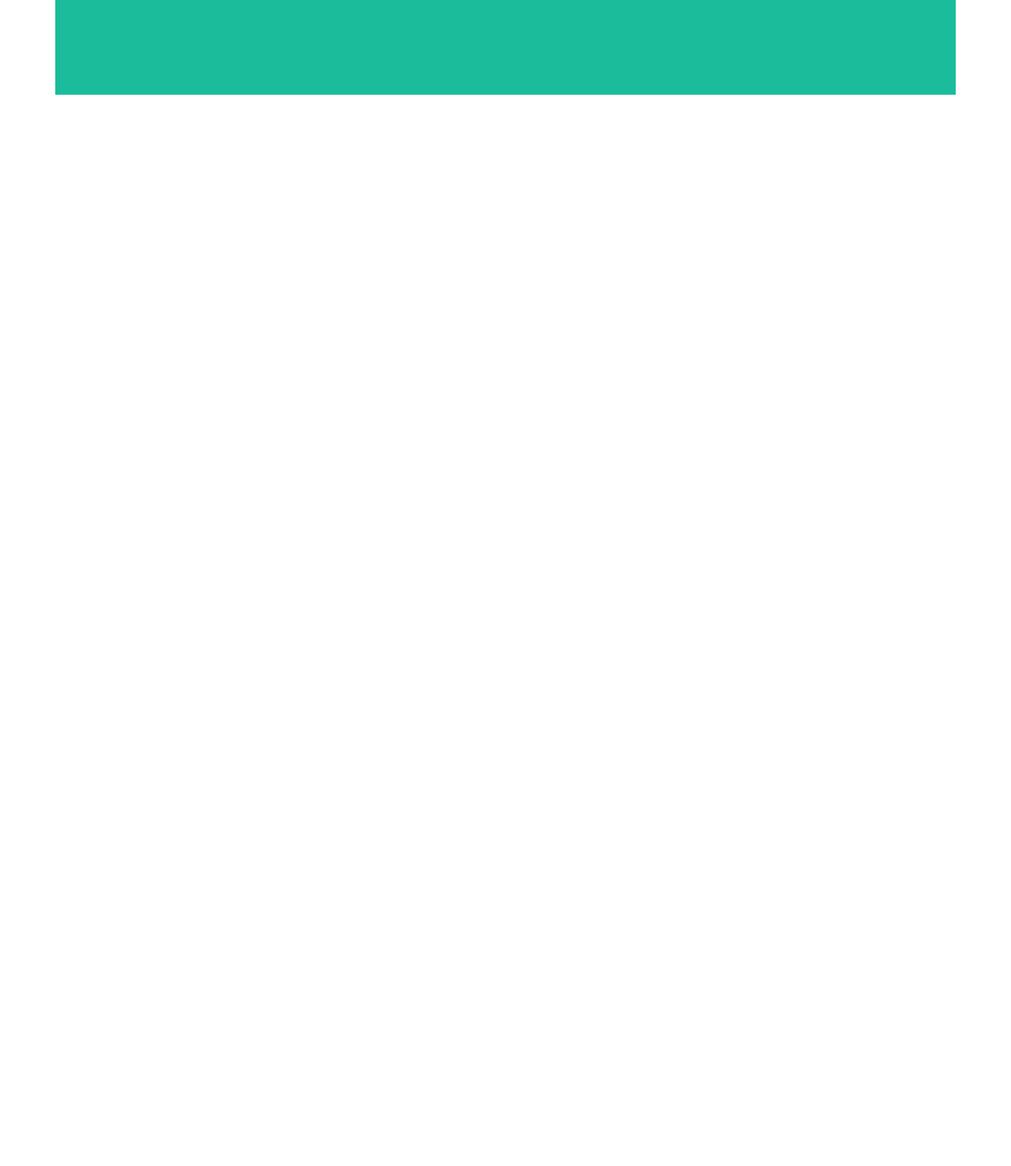
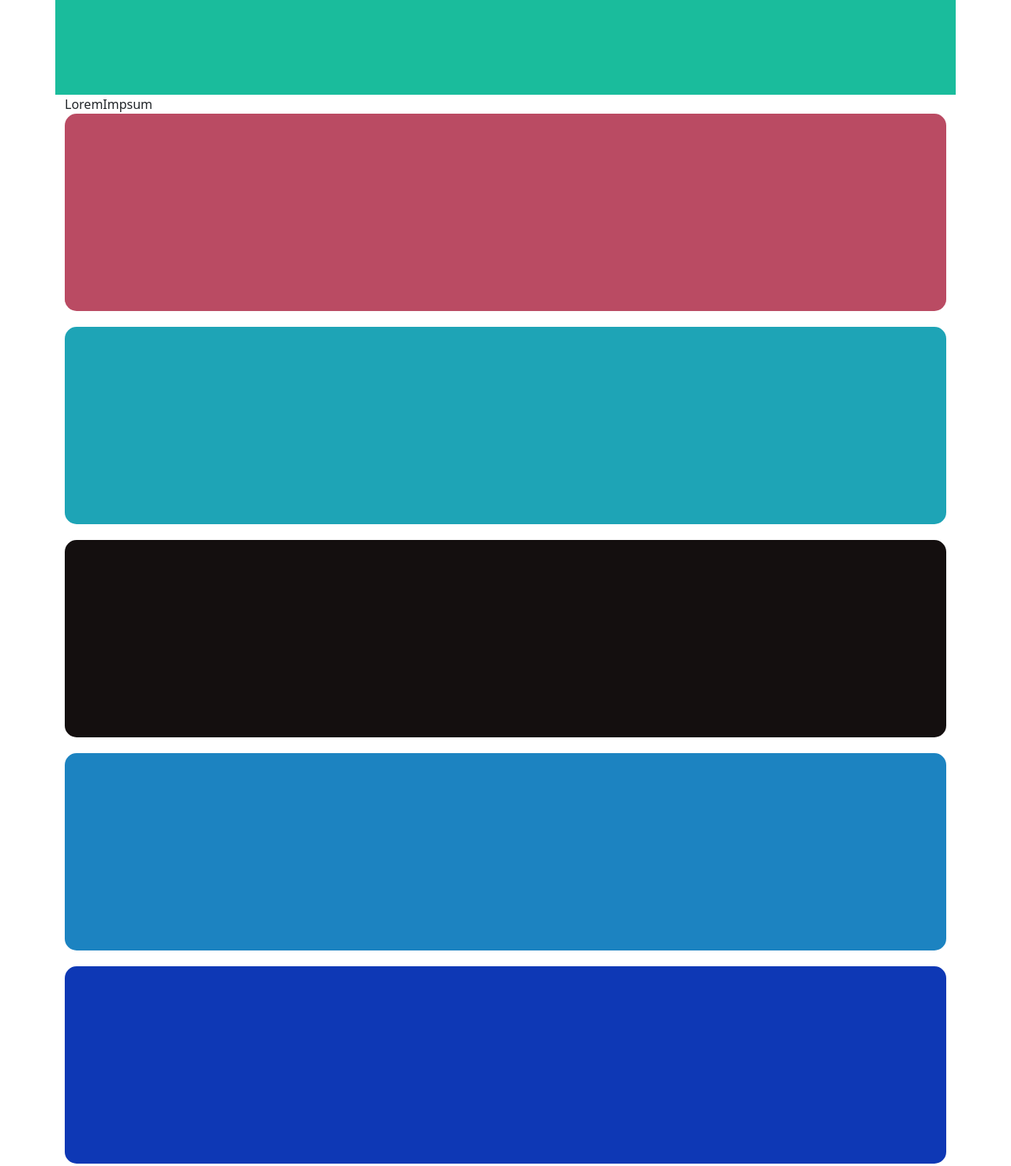
Before and after one commit to MilanStojko/html-css-bootstrap-freelancer, a plain HTML site: page index.html in a window 1280 px wide. Shown: the part 380-1857 px from the top of the page at 79% size. Before the commit the page ends 800 px from the top, so only its background shows below. Drawn offline with nearby package versions, Linux system fonts and the light colour scheme.

Commit message:
alexa accendi neve

```diff
--- a/index.html
+++ b/index.html
@@ -41,6 +41,47 @@
             </div>
         </div>
     </section>
+    <section>
+        <div class="container">
+            <div class="row">
+                <div class="row-cols-auto">
+                    <div class="col-12">
+                        <div>LoremImpsum</div>
+                    </div>
+                    <div class="col-12 ms_img_container ms_red spacer">
+                        <div>
+                            <img src="" alt="">
+                        </div>
+                    </div>
+                    <div class="col-12 ms_img_container ms_azzuro spacer">
+                        <div>
+                            <img src="" alt="">
+                        </div>
+                    </div>
+                    <div class="col-12 ms_img_container ms_nero spacer">
+                        <div>
+                            <img src="" alt="">
+                        </div>
+                    </div>
+                    <div class="col-12 ms_img_container ms_celeste spacer">
+                        <div>
+                            <img src="" alt="">
+                        </div>
+                    </div>
+                    <div class="col-12 ms_img_container ms_blu spacer">
+                        <div>
+                            <img src="" alt="">
+                        </div>
+                    </div>
+                    <div class="col-12 ms_img_container ms_rosa spacer">
+                        <div>
+                            <img src="" alt="">
+                        </div>
+                    </div>
+                </div>
+            </div>
+        </div>
+    </section>
     <script src="https://cdn.jsdelivr.net/npm/bootstrap@5.0.2/dist/js/bootstrap.bundle.min.js" integrity="sha384-MrcW6ZMFYlzcLA8Nl+NtUVF0sA7MsXsP1UyJoMp4YLEuNSfAP+JcXn/tWtIaxVXM" crossorigin="anonymous"></script>
 </body>
 </html>
--- a/style.css
+++ b/style.css
@@ -11,3 +11,28 @@
     background-color: #1abc9c;
     height: 400px;
 }
+.ms_img_container{
+    height: 250px;
+    border-radius: 15px;
+}
+.spacer{
+    margin-bottom: 20px;
+}
+.ms_red{
+    background-color: #ba4b63;
+}
+.ms_azzuro{
+    background-color: #1ea4b6;
+}
+.ms_nero{
+    background-color: #140f0f;
+}
+.ms_celeste{
+    background-color: #1c83c1;
+}
+.ms_blu{
+    background-color: #0e38b5;
+}
+.ms_rosa{
+    background-color: #ccb2a3;
+}
```
